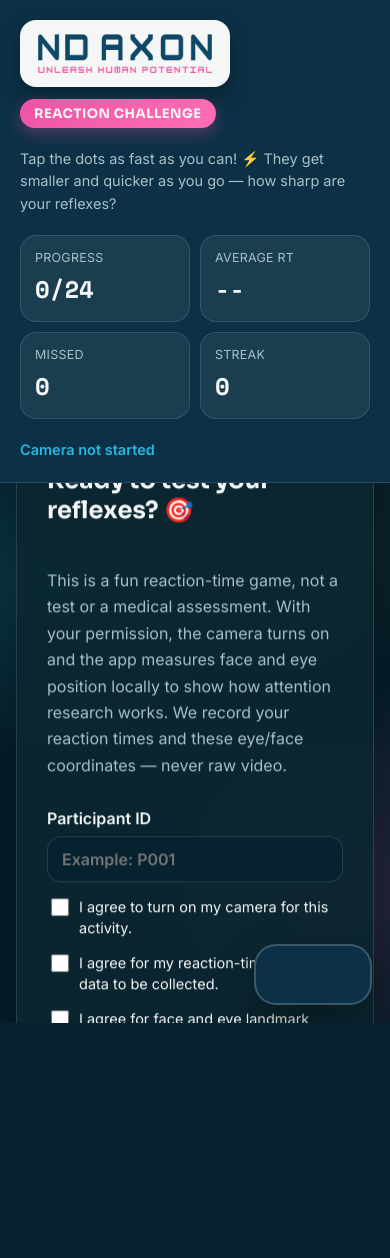
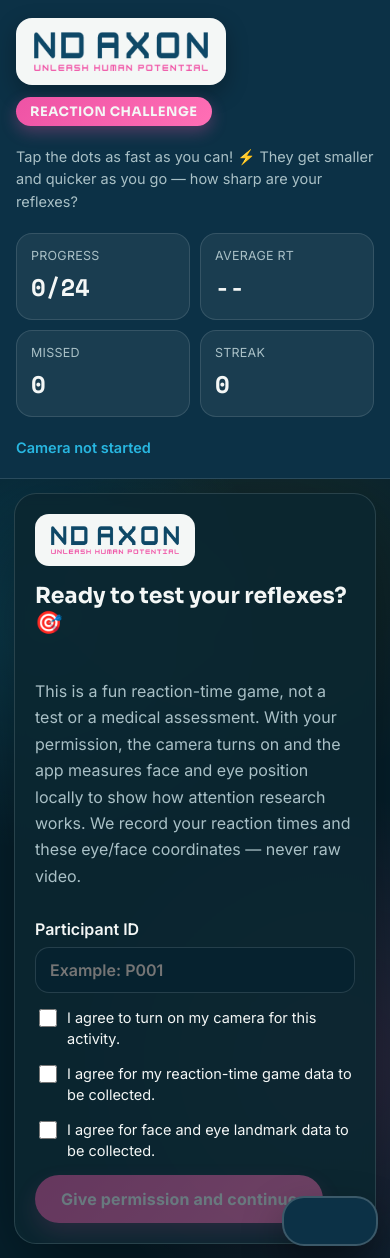
Before and after one commit to atiya16384/reaction-dot-game, a React (Vite) app: page / in a window 390 px wide. Before the commit the page ends 1023 px from the top, so only its background shows below. Built offline with nearby package versions, Linux system fonts and the light colour scheme.

Commit message:
fix:improve ui for device

```diff
--- a/src/App.tsx
+++ b/src/App.tsx
@@ -1186,7 +1186,7 @@ export default function App() {
         )}
       </aside>
 
-      <section className="stage" ref={gameAreaRef}>
+      <section className={`stage stage-${phase}`} ref={gameAreaRef}>
         <video
           ref={videoRef}
           className="cameraPreview"
--- a/src/styles.css
+++ b/src/styles.css
@@ -728,15 +728,49 @@ h3 {
   .sidePanel {
     border-right: 0;
     border-bottom: 1px solid var(--line);
-    padding: 20px;
+    padding: 18px 16px;
   }
 
+  /* On phones the stage flows in the page and grows with its content,
+     instead of being a fixed-height box with an absolutely-centred card. */
   .stage {
-    min-height: 64vh;
+    min-height: auto;
+    display: flex;
+    padding: 14px;
+  }
+
+  /* Cards stop being absolutely-centred; they sit in normal flow and the
+     page scrolls naturally. This fixes the cramped consent screen. */
+  .overlayCard {
+    position: static;
+    transform: none;
+    inset: auto;
+    width: 100%;
+    max-height: none;
+    padding: 20px;
+    border-radius: 22px;
+  }
+
+  /* During play and ready, the stage needs real height for dots to appear in. */
+  .stage-playing,
+  .stage-ready {
+    min-height: 80vh;
+    display: block;
   }
 
   .cameraPreview {
-    width: 118px;
+    width: 96px;
+    right: 12px;
+    bottom: 12px;
+  }
+
+  .consentLogo {
+    width: 160px;
+    max-width: 70%;
+  }
+
+  .overlayCard h2 {
+    font-size: 22px;
   }
 
   .statGrid,
@@ -745,9 +779,29 @@ h3 {
     grid-template-columns: 1fr 1fr;
   }
 
+  .resultBadge h2 {
+    font-size: 24px;
+  }
+
+  .perfHeadline {
+    font-size: 15px;
+  }
+
+  .ctaButtons {
+    flex-direction: column;
+  }
+
+  .ctaButton {
+    justify-content: center;
+  }
+
   .barRow {
-    grid-template-columns: 76px 1fr 54px;
+    grid-template-columns: 70px 1fr 50px;
     gap: 8px;
+  }
+
+  .barLabel {
+    font-size: 12px;
   }
 
   .tableRow,
```
